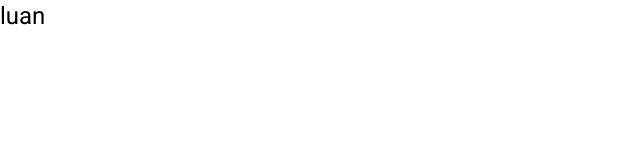
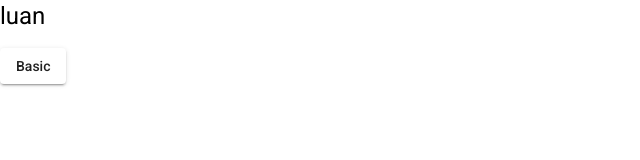
Before and after one commit to luanbrazz/helpdesk-front, an Angular app: page / in a window 1280 px wide. Shown: the top 160 px of the page, without its empty margins (0-640 px from the left). Built offline with nearby package versions, Linux system fonts and the light colour scheme.

Commit message:
imports projeto

```diff
--- a/src/app/app.component.html
+++ b/src/app/app.component.html
@@ -1 +1,2 @@
 <h1>luan</h1>
+<button mat-raised-button>Basic</button>
```
Also changed, not shown: src/app/app.module.ts (+55 -11 lines).
